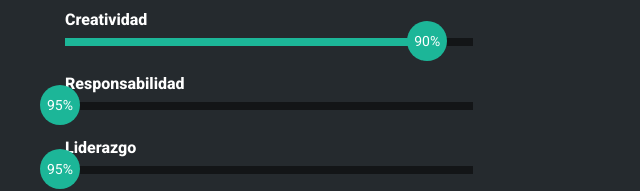
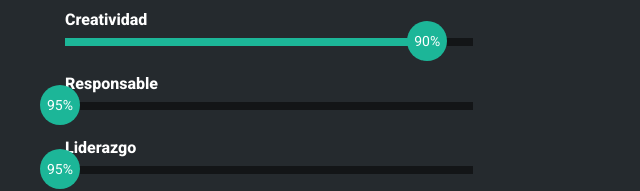
Before and after one commit to RigobertDev/RigobertDev, a plain HTML site: page index.html in a window 1280 px wide. Shown: the part 1747-1938 px from the top of the page, 595-1235 px from the left. Drawn offline with Linux system fonts and the light colour scheme.

Commit message:
Update index.html

```diff
--- a/index.html
+++ b/index.html
@@ -213,7 +213,7 @@
                         </div>
                     </div>
                     <div class="skill">
-                        <span>Responsabilidad</span>
+                        <span>Responsable</span>
                         <div class="barra-skill">
                             <div class="progreso">
                                 <span>95%</span>
```
